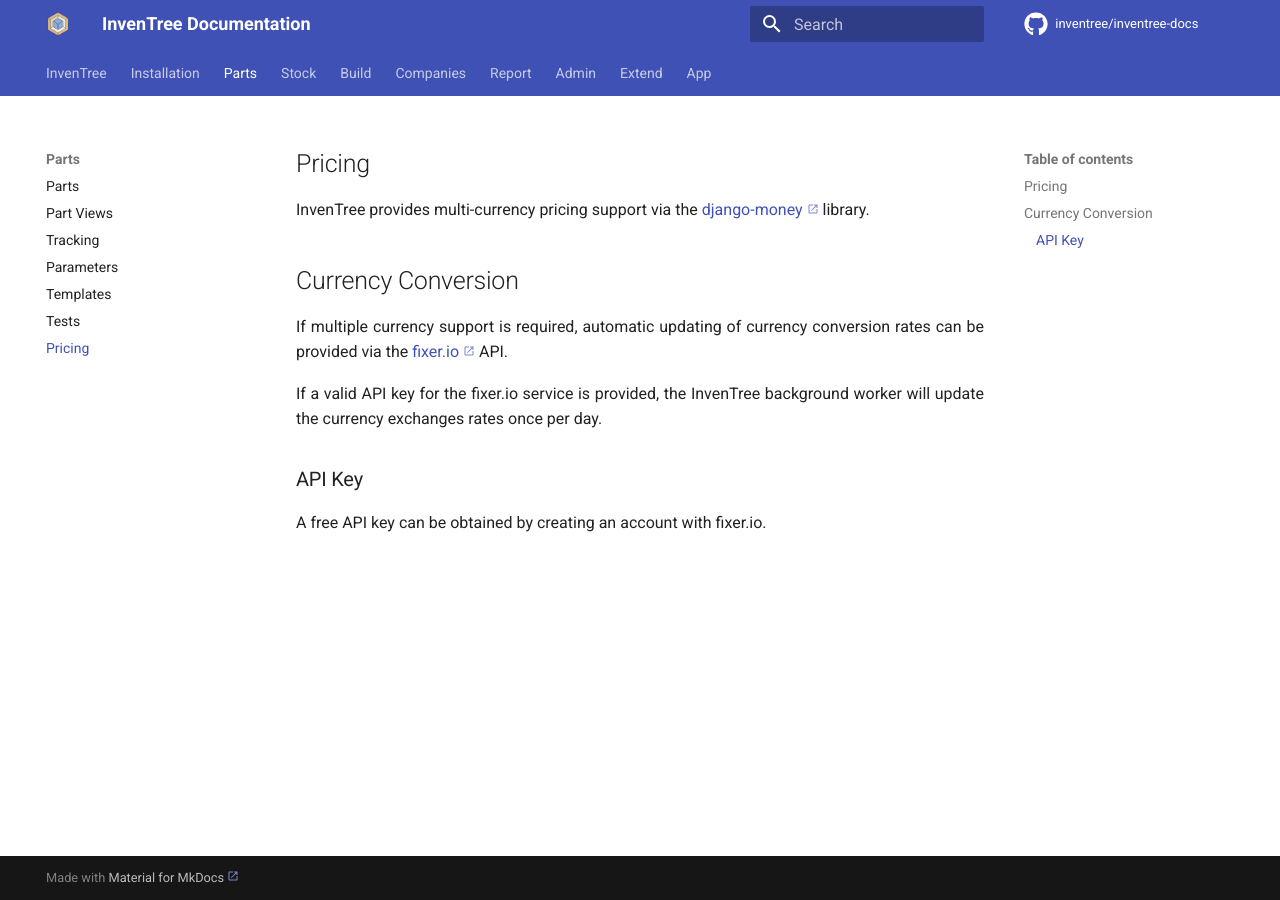
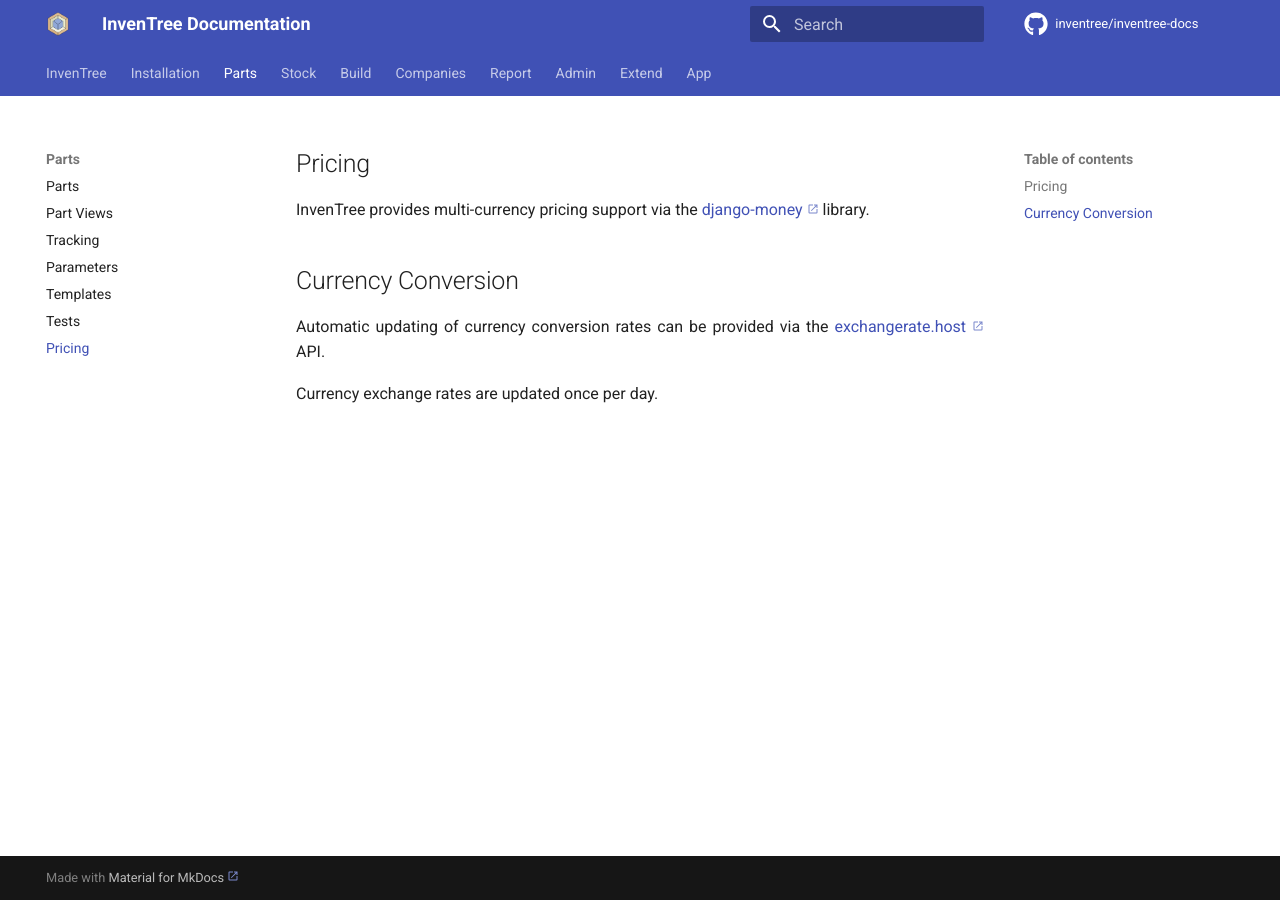
Before and after one commit to inventree/inventree-docs, an MkDocs documentation site: the page built from docs/part/pricing.md, in a window 1280 px wide. Built offline with MkDocs 1.6.1 and Material for MkDocs 9.7.7, drawn with Linux system fonts in a browser that asks for light colours; a script that is not in the unit is left out; comment, search, counter and statistics services are not loaded.

```diff
--- a/docs/part/pricing.md
+++ b/docs/part/pricing.md
@@ -8,10 +8,6 @@ InvenTree provides multi-currency pricing support via the [django-money](https:/
 
 ## Currency Conversion
 
-If multiple currency support is required, automatic updating of currency conversion rates can be provided via the [fixer.io](https://fixer.io) API.
+Automatic updating of currency conversion rates can be provided via the [exchangerate.host](https://exchangerate.host/#/) API.
 
-If a valid API key for the fixer.io service is provided, the InvenTree background worker will update the currency exchanges rates once per day.
-
-### API Key
-
-A free API key can be obtained by creating an account with fixer.io.
+Currency exchange rates are updated once per day.
```
Also changed, not shown: docs/releases/0.2.3.md (added, +12 -0 lines), docs/releases/new.md (+2 -1 lines).
